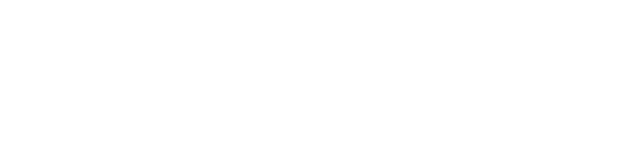
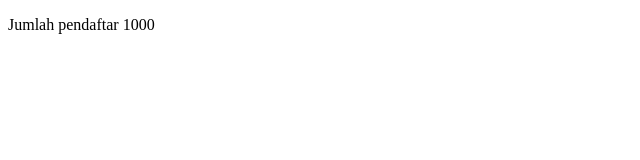
Before and after one commit to TahsinulAmir/git-c404, a plain HTML site: page index.html in a window 1280 px wide. Shown: the whole page, without its empty margins (0-640 px from the left). Drawn offline with Linux system fonts and the light colour scheme.

Commit message:
mengubah tulisan body

```diff
--- a/index.html
+++ b/index.html
@@ -7,6 +7,6 @@
     <title>Document</title>
 </head>
 <body>
-
+    <p>Jumlah pendaftar 1000 </>
 </body>
 </html>
```
